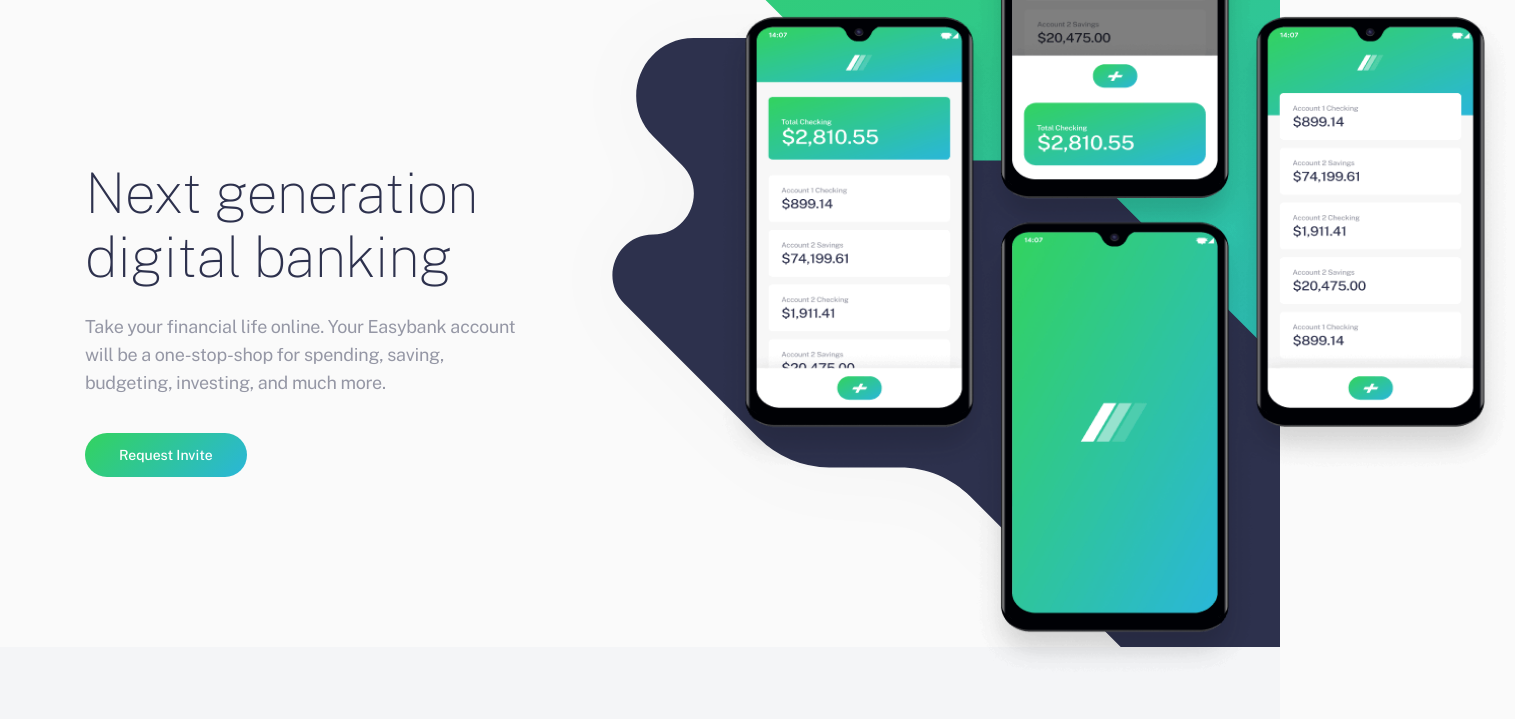
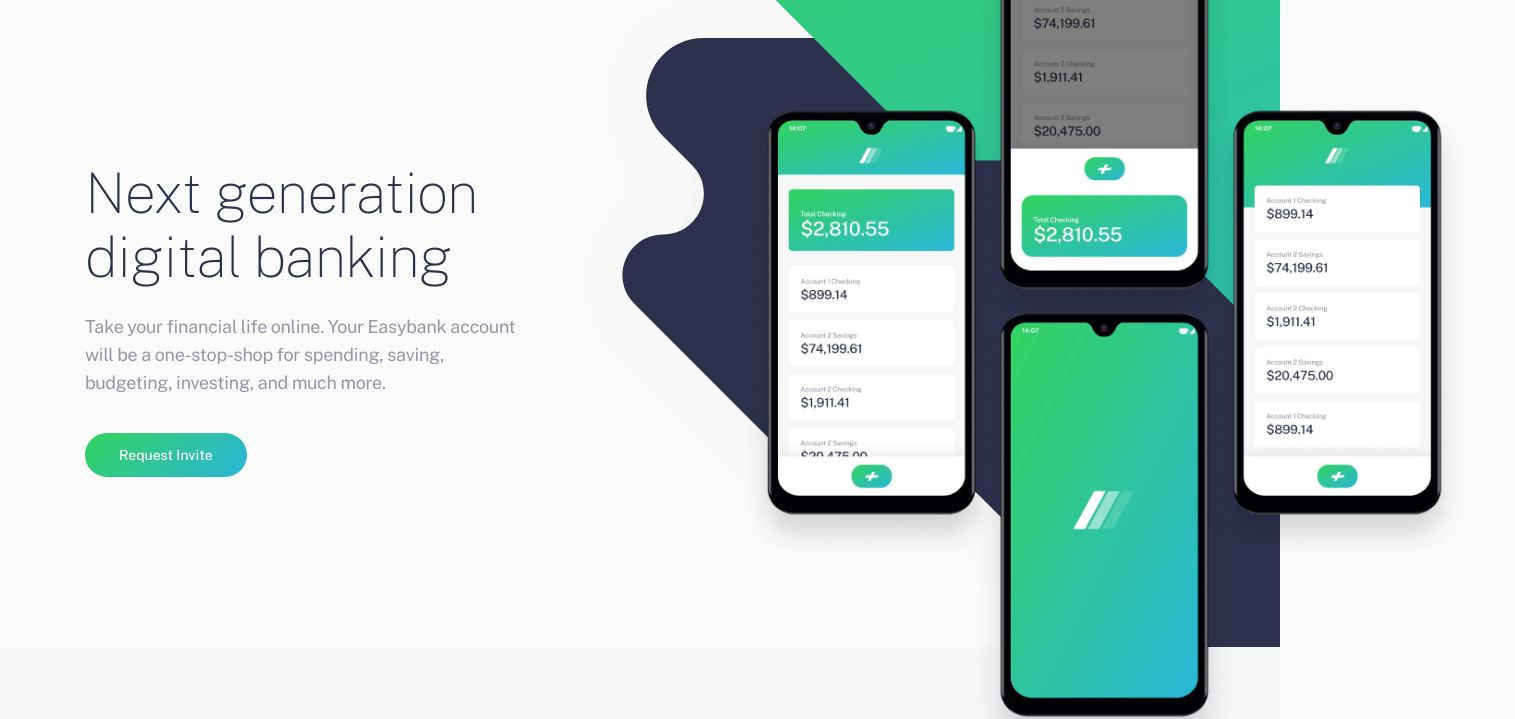
Before and after one commit to asrorkhujar/loyiha-easybank, a plain HTML site: page index.html in a window 1280 px wide. Shown: the part 89-808 px from the top of the page, 1515 px wide, since content can reach past the window. Drawn offline with Linux system fonts and the light colour scheme.

Commit message:
fixed background image

```diff
--- a/css/styles.css
+++ b/css/styles.css
@@ -195,12 +195,26 @@ img {
 }
 
 .hero{
+  position: relative;
+  z-index: 1;
   padding-top: 170px;
   padding-bottom: 170px;
   content: "";
   background-image: url(../img/hero-bg-desktop.svg);
   background-repeat: no-repeat;
-  background-position: calc(50% + 590px) -260px;
+  background-position: calc(50% + 600px) -260px;
+}
+.hero::after {
+  position: absolute;
+  z-index: 1;
+  left: calc(50% + 100px);
+  top: -115px;
+  width: 729px;
+  height: 900px;
+  background-image: url(../img/hero-phones-desktop.png);
+  background-repeat: no-repeat;
+  background-size: contain;
+  content: "";
 }
 
 .hero__img{
--- a/index.html
+++ b/index.html
@@ -16,7 +16,7 @@
   <header class="site__header">
     <div class="container">
       <div class="site__header-inner">
-        <a class="header__logo-link" href="#">
+        <a class="header__logo-link" href="index.html">
           <img class="header__logo-img" src="./img/logo.svg" alt="Logo easybank" width="139" height="20">
         </a>
         <nav class="site__nav">
@@ -54,7 +54,7 @@
             <p class="hero__desc">Take your financial life online. Your Easybank account will be a one-stop-shop for spending, saving, budgeting, investing, and much more.</p>
             <a class="button hero__button" href="#">Request Invite</a>
           </div>
-          <img class="hero__img" src="./img/hero-phones-desktop.png" alt="Photo phones" aria-hidden="true" width="728" height="900">
+          <!-- <img class="hero__img" src="./img/hero-phones-desktop.png" alt="Photo phones" aria-hidden="true" width="728" height="900"> -->
         </div>
       </section>
 
@@ -131,7 +131,7 @@
     <footer class="site__footer">
       <div class="container footer__container">
         <div class="footer__sotcial-links">
-          <a class="footer__logo-link" href="#">
+          <a class="footer__logo-link" href="index.html">
             <img class="footer__logo-img" src="./img/logo-white.svg" alt="Logo Easybank" width="139" height="20"></a>
             <ul class="sotcial-links__list">
               <li class="sotcial-links__item"><a class="sotcial-links__link" href="https://www.facebook.com/" target="_blank"><svg width="20" height="20" fill="none" xmlns="http://www.w3.org/2000/svg"><path d="M18.896 0H1.104C.494 0 0 .494 0 1.104v17.793C0 19.506.494 20 1.104 20h9.58v-7.745H8.076V9.237h2.606V7.01c0-2.583 1.578-3.99 3.883-3.99 1.104 0 2.052.082 2.329.119v2.7h-1.598c-1.254 0-1.496.597-1.496 1.47v1.928h2.989l-.39 3.018h-2.6V20h5.098c.608 0 1.102-.494 1.102-1.104V1.104C20 .494 19.506 0 18.896 0z" fill="currentColor"/></svg></a></li>
```
